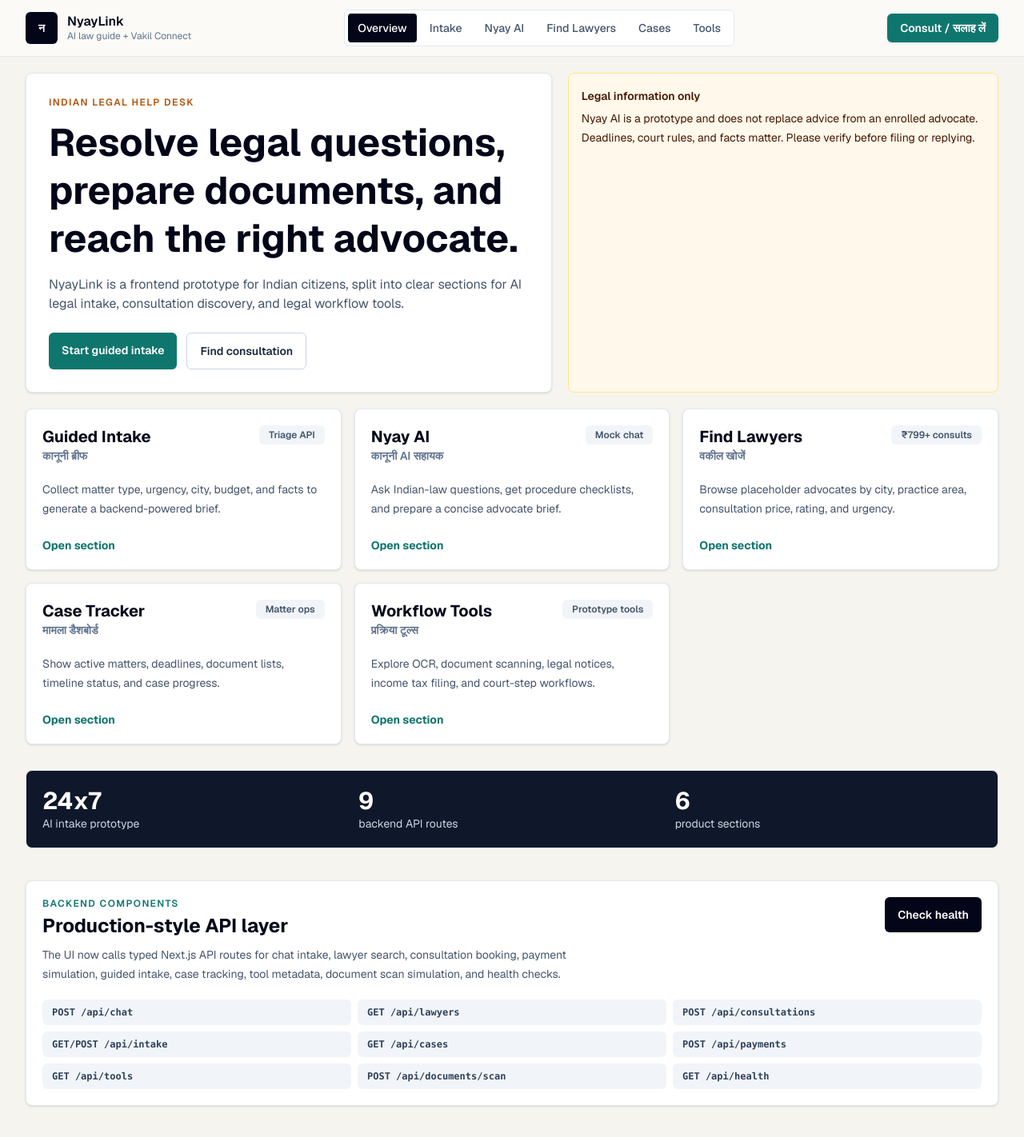
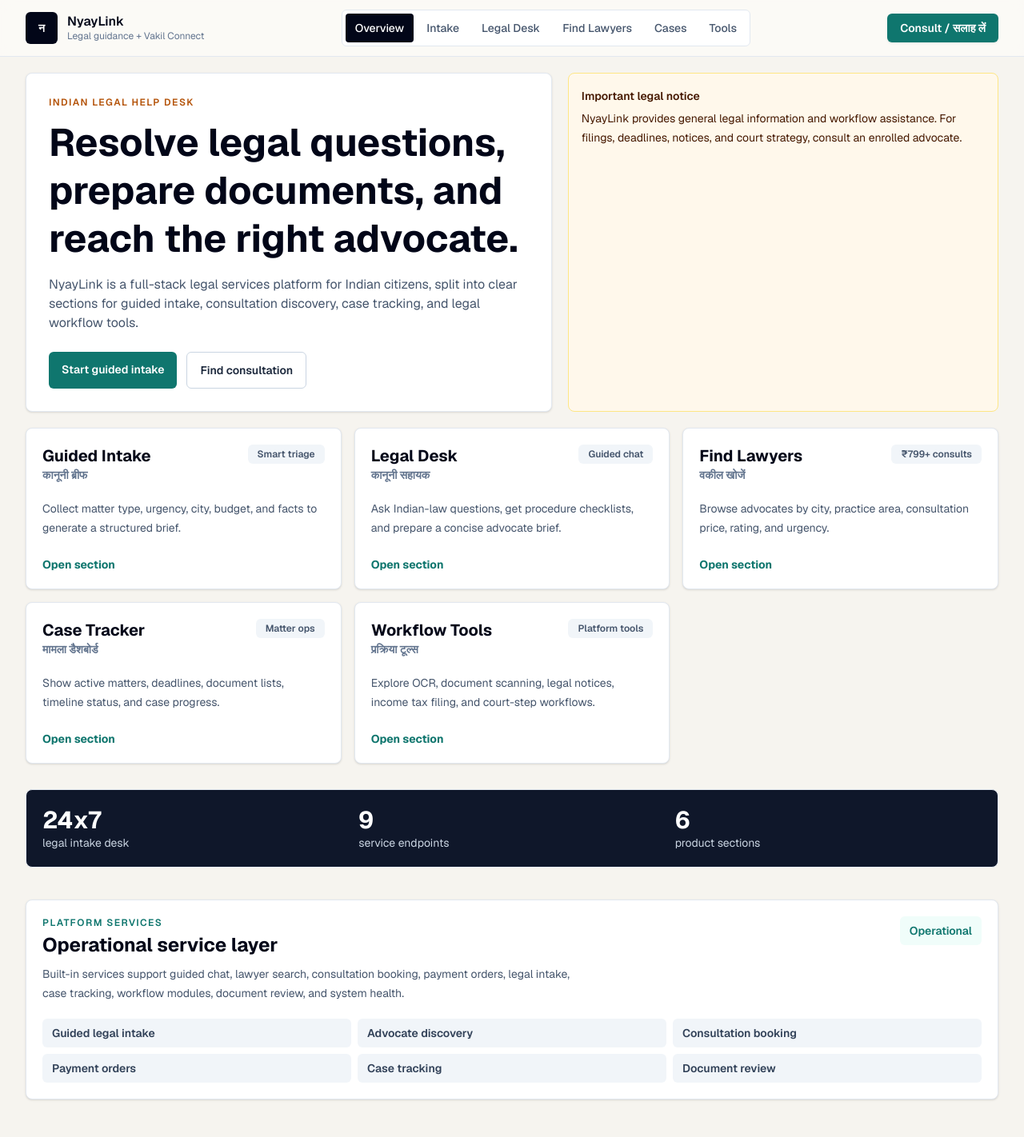
Before and after one commit to farzeenilyaszargar/Caseway, a Next.js app: page / in a window 1280 px wide. Shown: the whole page at 80% size. Built offline with nearby package versions, Linux system fonts and the light colour scheme.

Commit message:
Polish production presentation copy

```diff
--- a/app/api/health/route.ts
+++ b/app/api/health/route.ts
@@ -10,7 +10,7 @@ export async function GET() {
       "guided-intake",
       "lawyer-search",
       "consultation-booking",
-      "payment-order-simulation",
+      "payment-orders",
       "case-tracking",
       "workflow-tools",
       "document-scan",
--- a/app/assistant/page.tsx
+++ b/app/assistant/page.tsx
@@ -14,12 +14,12 @@ export default function AssistantPage() {
   const [messages, setMessages] = useState<ChatMessage[]>([
     {
       role: "assistant",
-      text: "Namaste. I am Nyay AI, a prototype legal guide for Indian procedures. Tell me your issue, or choose a prompt, and I will organize the next steps before you consult an advocate.",
+      text: "Namaste. I am the Legal Desk for Indian procedures. Tell me your issue, or choose a prompt, and I will organize the next steps before you consult an advocate.",
     },
   ]);
   const [input, setInput] = useState("");
   const [isSending, setIsSending] = useState(false);
-  const [backendStatus, setBackendStatus] = useState("Backend ready");
+  const [backendStatus, setBackendStatus] = useState("Ready");
 
   async function sendMessage(text = input) {
     const trimmed = text.trim();
@@ -27,7 +27,7 @@ export default function AssistantPage() {
     setMessages((current) => [...current, { role: "user", text: trimmed }]);
     setInput("");
     setIsSending(true);
-    setBackendStatus("Calling /api/chat...");
+    setBackendStatus("Preparing guidance...");
 
     try {
       const response = await fetch("/api/chat", {
@@ -61,16 +61,16 @@ export default function AssistantPage() {
         ...current,
         { role: "assistant", text: `${data.reply}\n\n${details}` },
       ]);
-      setBackendStatus("Response served by /api/chat");
+      setBackendStatus("Guidance prepared");
     } catch {
       setMessages((current) => [
         ...current,
         {
           role: "assistant",
-          text: "I could not reach the chat API. Please try again in a moment.",
+          text: "I could not prepare guidance right now. Please try again in a moment.",
         },
       ]);
-      setBackendStatus("API error");
+      setBackendStatus("Connection issue");
     } finally {
       setIsSending(false);
     }
@@ -89,9 +89,9 @@ export default function AssistantPage() {
             <div className="flex flex-wrap items-center justify-between gap-3">
               <div>
                 <p className="text-xs font-semibold uppercase tracking-[0.12em] text-[#0f766e]">
-                  Nyay AI
+                  Legal Desk
                 </p>
-                <h1 className="text-2xl font-bold">Indian law assistant</h1>
+                <h1 className="text-2xl font-bold">Indian legal desk</h1>
                 <p className="mt-2 max-w-2xl text-sm leading-6 text-slate-600">
                   Ask about notices, consumer complaints, tax responses, property documents, tenancy,
                   and procedural next steps.
@@ -137,7 +137,7 @@ export default function AssistantPage() {
 
           <form onSubmit={onSubmit} className="border-t border-slate-200 p-4 sm:p-6">
             <label className="sr-only" htmlFor="legal-query">
-              Ask Nyay AI
+              Ask Legal Desk
             </label>
             <div className="flex gap-2">
               <input
@@ -157,7 +157,7 @@ export default function AssistantPage() {
         <div className="space-y-5">
           <LegalDisclaimer />
           <div className="rounded-lg border border-slate-200 bg-white p-5 shadow-sm">
-            <h2 className="text-lg font-bold">After AI intake</h2>
+            <h2 className="text-lg font-bold">After legal intake</h2>
             <p className="mt-2 text-sm leading-6 text-slate-600">
               Once the issue is structured, route the user to a relevant lawyer, document workflow,
               or procedure checklist.
--- a/app/cases/page.tsx
+++ b/app/cases/page.tsx
@@ -19,7 +19,7 @@ type CaseFile = {
 export default function CasesPage() {
   const [cases, setCases] = useState<CaseFile[]>([]);
   const [summary, setSummary] = useState({ count: 0, openCases: 0, nextDeadline: "Loading" });
-  const [status, setStatus] = useState("Calling /api/cases...");
+  const [status, setStatus] = useState("Loading case dashboard...");
 
   useEffect(() => {
     async function loadCases() {
@@ -38,7 +38,7 @@ export default function CasesPage() {
           openCases: data.openCases || 0,
           nextDeadline: data.nextDeadline || "None",
         });
-        setStatus("Case dashboard served by /api/cases");
+        setStatus("Case dashboard ready");
       } catch {
         setStatus("Could not load case dashboard.");
       }
--- a/app/components/AppShell.tsx
+++ b/app/components/AppShell.tsx
@@ -6,7 +6,7 @@ import { usePathname } from "next/navigation";
 const navItems = [
   { href: "/", label: "Overview" },
   { href: "/intake", label: "Intake" },
-  { href: "/assistant", label: "Nyay AI" },
+  { href: "/assistant", label: "Legal Desk" },
   { href: "/lawyers", label: "Find Lawyers" },
   { href: "/cases", label: "Cases" },
   { href: "/tools", label: "Tools" },
@@ -25,7 +25,7 @@ export function AppShell({ children }: Readonly<{ children: React.ReactNode }>)
             </div>
             <div>
               <p className="text-base font-semibold leading-tight">NyayLink</p>
-              <p className="text-xs text-slate-500">AI law guide + Vakil Connect</p>
+              <p className="text-xs text-slate-500">Legal guidance + Vakil Connect</p>
             </div>
           </Link>
           <nav className="hidden items-center gap-1 rounded-md border border-slate-200 bg-white p-1 text-sm font-medium text-slate-600 md:flex">
@@ -70,10 +70,10 @@ export function AppShell({ children }: Readonly<{ children: React.ReactNode }>)
 export function LegalDisclaimer() {
   return (
     <aside className="rounded-lg border border-amber-200 bg-[#fff8eb] p-4 text-sm leading-6 text-amber-950">
-      <p className="font-semibold">Legal information only</p>
+      <p className="font-semibold">Important legal notice</p>
       <p className="mt-1">
-        Nyay AI is a prototype and does not replace advice from an enrolled advocate. Deadlines,
-        court rules, and facts matter. Please verify before filing or replying.
+        NyayLink provides general legal information and workflow assistance. For filings,
+        deadlines, notices, and court strategy, consult an enrolled advocate.
       </p>
     </aside>
   );
--- a/app/data.ts
+++ b/app/data.ts
@@ -172,7 +172,7 @@ export const caseFiles = [
     owner: "Priya S.",
     timeline: [
       "Notice uploaded and OCR summary created",
-      "AI intake classified the matter as Property",
+      "legal intake classified the matter as Property",
       "Advocate reply draft under review",
       "Consultation follow-up pending",
     ],
@@ -218,7 +218,7 @@ export function makeReply(input: string) {
     return "For a consumer complaint in India, start with invoices, warranty records, messages, and a written demand to the seller. If unresolved, the route usually moves to the District Consumer Commission based on claim value and location. I can prepare a filing checklist and then suggest consumer-law advocates nearby.";
   }
   if (lower.includes("tax") || lower.includes("income")) {
-    return "For an income tax notice, first identify the section, assessment year, response deadline, and mismatch reason. Keep Form 26AS, AIS/TIS, bank statements, salary/business records, and prior ITR ready. This prototype can map the checklist, but a CA or tax advocate should review before filing.";
+    return "For an income tax notice, first identify the section, assessment year, response deadline, and mismatch reason. Keep Form 26AS, AIS/TIS, bank statements, salary/business records, and prior ITR ready. This platform can map the checklist, but a CA or tax advocate should review before filing.";
   }
   if (lower.includes("property") || lower.includes("agreement")) {
     return "For property documents, scan the title chain, sale deed, encumbrance certificate, khata or municipal records, tax receipts, and possession clauses. I would flag missing signatures, dispute clauses, stamp duty details, and registration references before lawyer review.";
--- a/app/layout.tsx
+++ b/app/layout.tsx
@@ -15,18 +15,18 @@ const geistMono = Geist_Mono({
 export const metadata: Metadata = {
   title: 'NyayLink | Indian Legal Help',
   description:
-    'A bilingual frontend prototype for Indian legal AI chat, document workflows, and advocate consultation discovery.',
+    'A bilingual full-stack platform for Indian legal guidance, document workflows, and advocate consultation discovery.',
   openGraph: {
     title: 'NyayLink | Indian Legal Help',
     description:
-      'AI-guided legal intake and Vakil Connect consultation discovery for Indian citizens.',
+      'Guided legal intake and Vakil Connect consultation discovery for Indian citizens.',
     images: ['/og.png'],
   },
   twitter: {
     card: 'summary_large_image',
     title: 'NyayLink | Indian Legal Help',
     description:
-      'AI-guided legal intake and advocate consultation discovery for Indian citizens.',
+      'Guided legal intake and advocate consultation discovery for Indian citizens.',
     images: ['/og.png'],
   },
 };
--- a/app/lib/backend.ts
+++ b/app/lib/backend.ts
@@ -92,7 +92,7 @@ export function createChatResponse(body: ChatRequest) {
         .filter((service) => shouldRecommendTool(service.name, message, matterType))
         .map((service) => service.name),
       disclaimer:
-        "This is general legal information for an Indian-law prototype, not legal advice.",
+        "This guidance is for Indian legal procedures and should be reviewed by a qualified advocate.",
       createdAt: new Date().toISOString(),
     },
   };
@@ -123,7 +123,7 @@ export function listWorkflowTools() {
   return {
     tools: services.map((service) => ({
       ...service,
-      status: "prototype",
+      status: "available",
       supportedInputs:
         service.name === "Document Scan"
           ? ["PDF", "JPG", "PNG", "typed summary"]
@@ -137,7 +137,7 @@ export function createDocumentScan(body: DocumentScanRequest) {
   const documentType = body.documentType?.trim() || "General legal document";
   const sampleText =
     body.sampleText?.trim() ||
-    "This sample prototype scan checks deadlines, parties, clauses, monetary claims, and forum.";
+    "This document review checks deadlines, parties, clauses, monetary claims, and forum.";
 
   return {
     id: `scan_${Date.now()}`,
--- a/app/page.tsx
+++ b/app/page.tsx
@@ -7,23 +7,23 @@ const sections = [
     hindi: "कानूनी ब्रीफ",
     href: "/intake",
     description:
-      "Collect matter type, urgency, city, budget, and facts to generate a backend-powered brief.",
-    stats: "Triage API",
+      "Collect matter type, urgency, city, budget, and facts to generate a structured brief.",
+    stats: "Smart triage",
   },
   {
-    title: "Nyay AI",
-    hindi: "कानूनी AI सहायक",
+    title: "Legal Desk",
+    hindi: "कानूनी सहायक",
     href: "/assistant",
     description:
       "Ask Indian-law questions, get procedure checklists, and prepare a concise advocate brief.",
-    stats: "Mock chat",
+    stats: "Guided chat",
   },
   {
     title: "Find Lawyers",
     hindi: "वकील खोजें",
     href: "/lawyers",
     description:
-      "Browse placeholder advocates by city, practice area, consultation price, rating, and urgency.",
+      "Browse advocates by city, practice area, consultation price, rating, and urgency.",
     stats: "₹799+ consults",
   },
   {
@@ -40,20 +40,17 @@ const sections = [
     href: "/tools",
     description:
       "Explore OCR, document scanning, legal notices, income tax filing, and court-step workflows.",
-    stats: "Prototype tools",
+    stats: "Platform tools",
   },
 ];
 
-const backendRoutes = [
-  "POST /api/chat",
-  "GET /api/lawyers",
-  "POST /api/consultations",
-  "GET/POST /api/intake",
-  "GET /api/cases",
-  "POST /api/payments",
-  "GET /api/tools",
-  "POST /api/documents/scan",
-  "GET /api/health",
+const platformCapabilities = [
+  "Guided legal intake",
+  "Advocate discovery",
+  "Consultation booking",
+  "Payment orders",
+  "Case tracking",
+  "Document review",
 ];
 
 export default function Home() {
@@ -68,8 +65,9 @@ export default function Home() {
             Resolve legal questions, prepare documents, and reach the right advocate.
           </h1>
           <p className="mt-4 max-w-2xl text-sm leading-6 text-slate-600 sm:text-base">
-            NyayLink is a frontend prototype for Indian citizens, split into clear sections for AI
-            legal intake, consultation discovery, and legal workflow tools.
+            NyayLink is a full-stack legal services platform for Indian citizens, split into
+            clear sections for guided intake, consultation discovery, case tracking, and legal
+            workflow tools.
           </p>
           <div className="mt-6 flex flex-wrap gap-3">
             <Link className="rounded-md bg-[#0f766e] px-4 py-3 text-sm font-semibold text-white" href="/intake">
@@ -109,11 +107,11 @@ export default function Home() {
         <div className="grid gap-3 rounded-lg border border-slate-200 bg-[#0f172a] p-5 text-white sm:grid-cols-3">
           <div>
             <p className="text-3xl font-bold">24x7</p>
-            <p className="text-sm text-slate-300">AI intake prototype</p>
+            <p className="text-sm text-slate-300">legal intake desk</p>
           </div>
           <div>
             <p className="text-3xl font-bold">9</p>
-            <p className="text-sm text-slate-300">backend API routes</p>
+            <p className="text-sm text-slate-300">service endpoints</p>
           </div>
           <div>
             <p className="text-3xl font-bold">6</p>
@@ -127,24 +125,24 @@ export default function Home() {
           <div className="flex flex-wrap items-start justify-between gap-4">
             <div>
               <p className="text-xs font-semibold uppercase tracking-[0.12em] text-[#0f766e]">
-                Backend components
+                Platform services
               </p>
-              <h2 className="mt-1 text-2xl font-bold">Production-style API layer</h2>
+              <h2 className="mt-1 text-2xl font-bold">Operational service layer</h2>
               <p className="mt-2 max-w-2xl text-sm leading-6 text-slate-600">
-                The UI now calls typed Next.js API routes for chat intake, lawyer search,
-                consultation booking, payment simulation, guided intake, case tracking, tool
-                metadata, document scan simulation, and health checks.
+                Built-in services support guided chat, lawyer search, consultation booking,
+                payment orders, legal intake, case tracking, workflow modules, document review,
+                and system health.
               </p>
             </div>
-            <Link className="rounded-md bg-slate-950 px-4 py-3 text-sm font-semibold text-white" href="/api/health">
-              Check health
-            </Link>
+            <span className="rounded-md bg-teal-50 px-3 py-2 text-sm font-semibold text-[#0f766e]">
+              Operational
+            </span>
           </div>
           <div className="mt-5 grid gap-2 sm:grid-cols-2 lg:grid-cols-3">
-            {backendRoutes.map((route) => (
-              <code key={route} className="rounded-md bg-slate-100 px-3 py-2 text-xs font-semibold text-slate-700">
-                {route}
-              </code>
+            {platformCapabilities.map((capability) => (
+              <span key={capability} className="rounded-md bg-slate-100 px-3 py-2 text-sm font-semibold text-slate-700">
+                {capability}
+              </span>
             ))}
           </div>
         </div>
--- a/app/tools/page.tsx
+++ b/app/tools/page.tsx
@@ -23,7 +23,7 @@ type ScanResult = {
 export default function ToolsPage() {
   const [services, setServices] = useState<WorkflowTool[]>(fallbackServices);
   const [activeService, setActiveService] = useState<WorkflowTool>(fallbackServices[0]);
-  const [apiStatus, setApiStatus] = useState("Loading workflow API...");
+  const [apiStatus, setApiStatus] = useState("Loading workflow modules...");
   const [scanResult, setScanResult] = useState<ScanResult | null>(null);
   const [isScanning, setIsScanning] = useState(false);
 
@@ -37,18 +37,18 @@ export default function ToolsPage() {
         }
         setServices(data.tools);
         setActiveService(data.tools[0]);
-        setApiStatus("Workflow modules served by /api/tools");
+        setApiStatus("Workflow modules ready");
       } catch {
-        setApiStatus("Using local fallback workflow data");
+        setApiStatus("Workflow modules ready");
       }
     }
 
     void loadTools();
   }, []);
 
-  async function runPrototypeScan() {
+  async function runPlatformScan() {
     setIsScanning(true);
-    setApiStatus("Calling /api/documents/scan...");
+    setApiStatus("Reviewing document...");
     try {
       const response = await fetch("/api/documents/scan", {
         method: "POST",
@@ -65,9 +65,9 @@ export default function ToolsPage() {
         throw new Error("Scan failed.");
       }
       setScanResult(data);
-      setApiStatus("Document analysis served by /api/documents/scan");
+      setApiStatus("Document review ready");
     } catch {
-      setApiStatus("Document scan API error");
+      setApiStatus("Document review temporarily unavailable");
     } finally {
       setIsScanning(false);
     }
@@ -82,8 +82,8 @@ export default function ToolsPage() {
           </p>
           <h1 className="mt-2 text-3xl font-bold tracking-normal">Legal procedure workspace</h1>
           <p className="mt-2 max-w-2xl text-sm leading-6 text-slate-600">
-            Separate prototype area for OCR, document scanning, legal notice preparation, income
-            tax notice response, and court process guidance. These are UI flows only for now.
+            Dedicated workspace for OCR, document scanning, legal notice preparation, income
+            tax notice response, and court process guidance.
           </p>
           <p className="mt-4 rounded-md bg-teal-50 px-3 py-2 text-xs font-semibold text-[#0f766e]">
             {apiStatus}
@@ -124,7 +124,7 @@ export default function ToolsPage() {
               <p className="text-sm font-semibold text-slate-500">{activeService.hindi}</p>
             </div>
             <span className="rounded-md bg-slate-100 px-3 py-2 text-xs font-semibold text-slate-600">
-              {activeService.status || "Prototype only"}
+              {activeService.status || "Available"}
             </span>
           </div>
 
@@ -138,11 +138,10 @@ export default function ToolsPage() {
           </div>
 
           <div className="mt-6 rounded-md border border-dashed border-slate-300 bg-[#fbfaf7] p-5">
-            <h3 className="font-bold">Future automation placeholder</h3>
+            <h3 className="font-bold">Workflow automation</h3>
             <p className="mt-2 text-sm leading-6 text-slate-600">
-              This screen reserves space for OCR extraction, scanned document previews, guided
-              intake forms, and filing checklists. No documents are uploaded or processed in this
-              frontend-only version.
+              This workspace supports OCR extraction, scanned document previews, guided intake
+              forms, and filing checklists for legal review.
             </p>
             {activeService.supportedInputs?.length ? (
               <p className="mt-3 text-xs font-semibold text-slate-500">
@@ -151,13 +150,13 @@ export default function ToolsPage() {
             ) : null}
             <div className="mt-4 flex flex-wrap gap-3">
               <button
-                onClick={() => void runPrototypeScan()}
+                onClick={() => void runPlatformScan()}
                 className="rounded-md bg-slate-950 px-4 py-3 text-sm font-semibold text-white"
               >
-                {isScanning ? "Scanning..." : "Start prototype flow"}
+                {isScanning ? "Scanning..." : "Start workflow"}
               </button>
               <Link className="rounded-md border border-slate-300 px-4 py-3 text-sm font-semibold text-slate-800" href="/assistant">
-                Ask Nyay AI first
+                Ask Legal Desk first
               </Link>
             </div>
           </div>
@@ -165,7 +164,7 @@ export default function ToolsPage() {
           {scanResult ? (
             <div className="mt-5 rounded-md border border-teal-200 bg-teal-50 p-5">
               <p className="text-xs font-bold uppercase tracking-[0.12em] text-[#0f766e]">
-                Backend scan result
+                Document review result
               </p>
               <h3 className="mt-2 font-bold">{scanResult.fileName}</h3>
               <p className="mt-1 text-sm text-slate-700">
```
Also changed, not shown: app/intake/page.tsx (+5 -5 lines), app/lawyers/page.tsx (+8 -8 lines), 1 other file (tests, documents, lock files or other folders).
